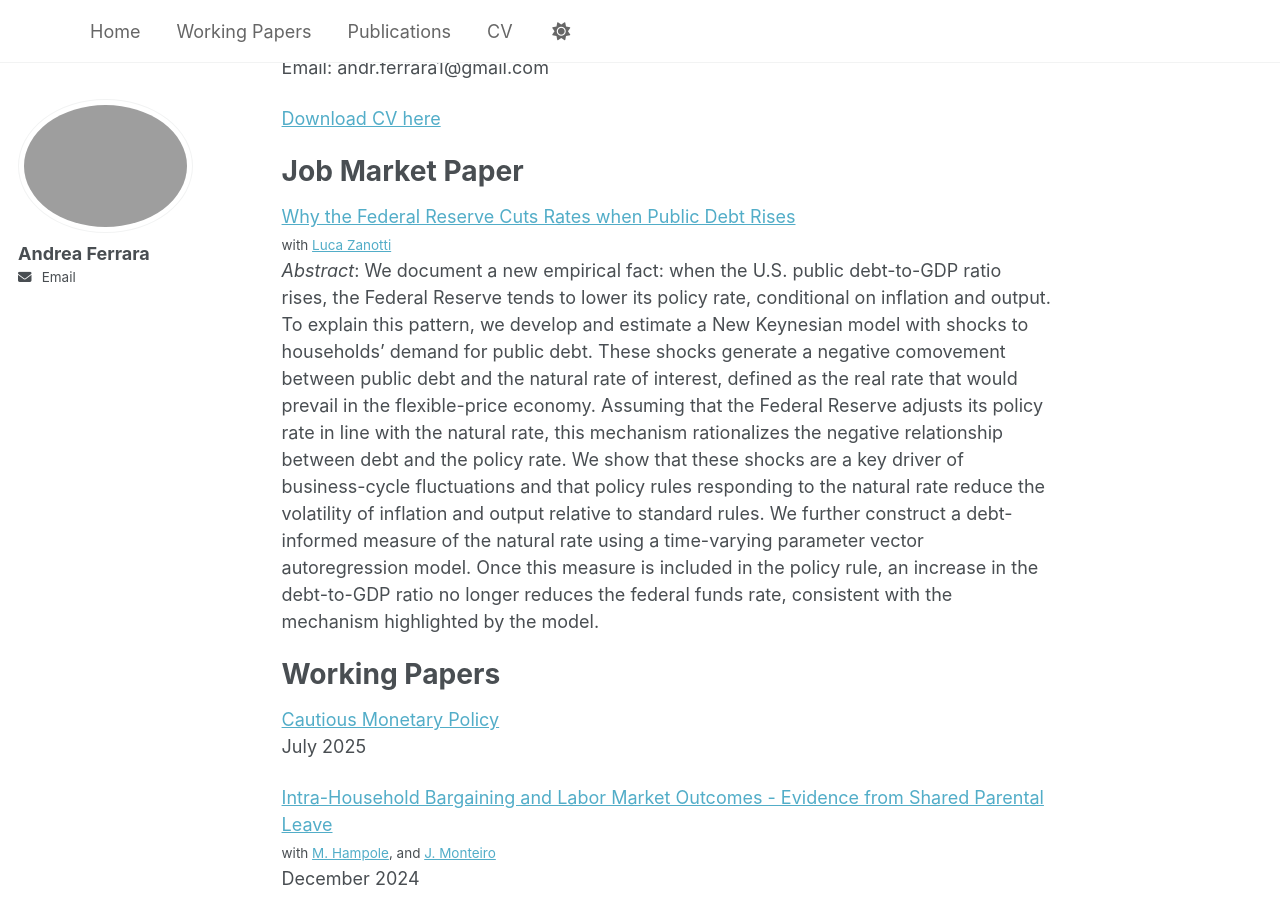
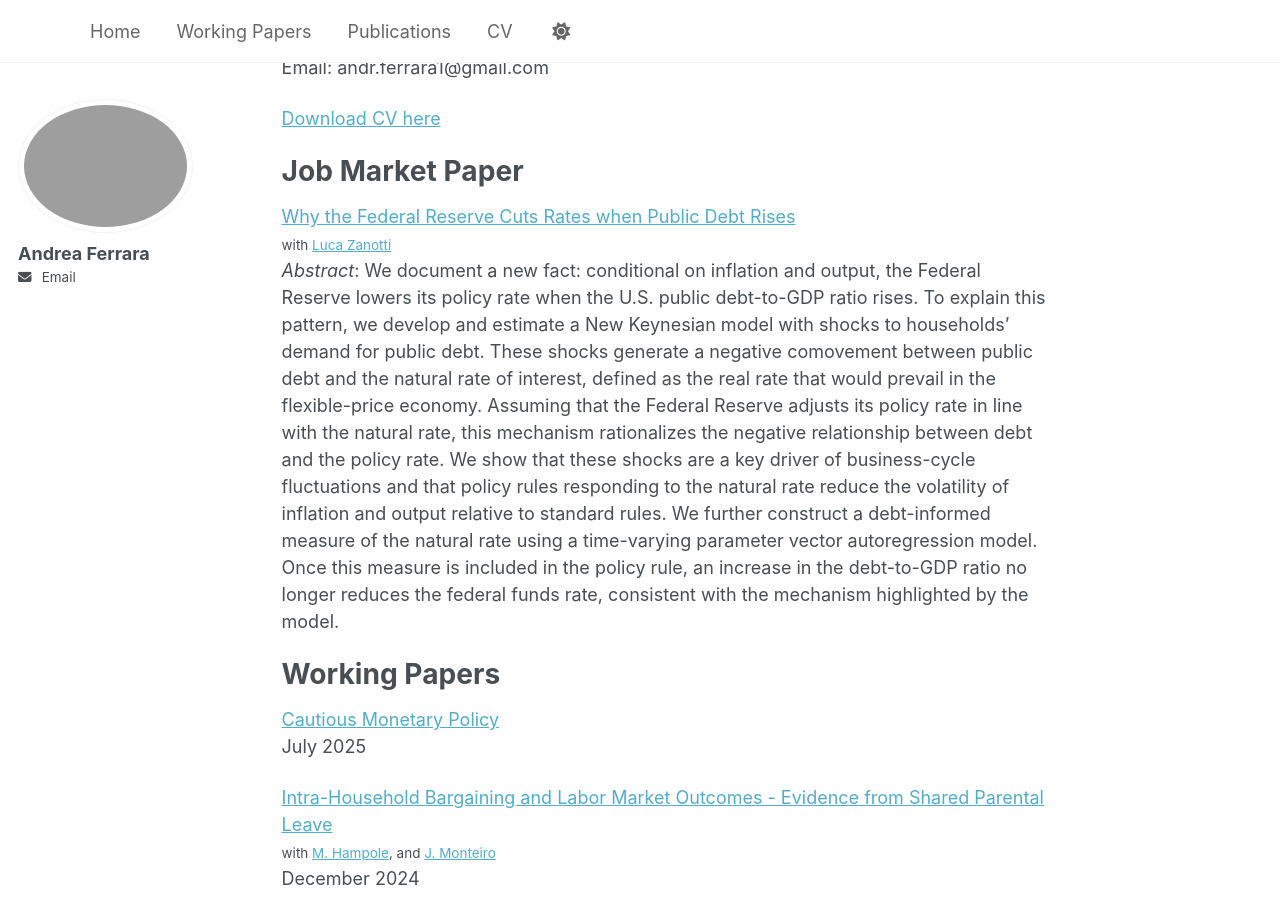
Before and after one commit to AndreaFerrara1997/AndreaFerrara1997.github.io, a Jekyll site: the page built from index.md, in a window 1280 px wide and 900 px high, scrolled down 265 px. Built offline with Jekyll 4.4.1, drawn with Linux system fonts in a browser that asks for light colours; a script that is not in the unit is left out.

Commit message:
Update index.md

```diff
--- a/index.md
+++ b/index.md
@@ -18,7 +18,7 @@ Email: andr.ferrara1@gmail.com
 # Job Market Paper
 [Why the Federal Reserve Cuts Rates when Public Debt Rises](https://andreaferrara1997.github.io/files/JMP_AndreaFerrara.pdf) <br>
 <small>with <span class="archive__item-title" style="color:#52ADC8; text-decoration:underline;">Luca Zanotti</span></small>
-*Abstract*: We document a new empirical fact: when the U.S. public debt-to-GDP ratio rises, the Federal Reserve tends to lower its policy rate, conditional on inflation and output. To explain this pattern, we develop and estimate a New Keynesian model with shocks to households’ demand for public debt. These shocks generate a negative comovement between public debt and the natural rate of interest, defined as the real rate that would prevail in the flexible-price economy. Assuming that the Federal Reserve adjusts its policy rate in line with the natural rate, this mechanism rationalizes the negative relationship between debt and the policy rate. We show that these shocks are a key driver of business-cycle fluctuations and that policy rules responding to the natural rate reduce the volatility of inflation and output relative to standard rules. We further construct a debt-informed measure of the natural rate using a time-varying parameter vector autoregression model. Once this measure is included in the policy rule, an increase in the debt-to-GDP ratio no longer reduces the federal funds rate, consistent with the mechanism highlighted by the model.
+*Abstract*: We document a new fact: conditional on inflation and output, the Federal Reserve lowers its policy rate when the U.S. public debt-to-GDP ratio rises. To explain this pattern, we develop and estimate a New Keynesian model with shocks to households’ demand for public debt. These shocks generate a negative comovement between public debt and the natural rate of interest, defined as the real rate that would prevail in the flexible-price economy. Assuming that the Federal Reserve adjusts its policy rate in line with the natural rate, this mechanism rationalizes the negative relationship between debt and the policy rate. We show that these shocks are a key driver of business-cycle fluctuations and that policy rules responding to the natural rate reduce the volatility of inflation and output relative to standard rules. We further construct a debt-informed measure of the natural rate using a time-varying parameter vector autoregression model. Once this measure is included in the policy rule, an increase in the debt-to-GDP ratio no longer reduces the federal funds rate, consistent with the mechanism highlighted by the model.
 
 # Working Papers
 {% include workingpapers.md %}
```
